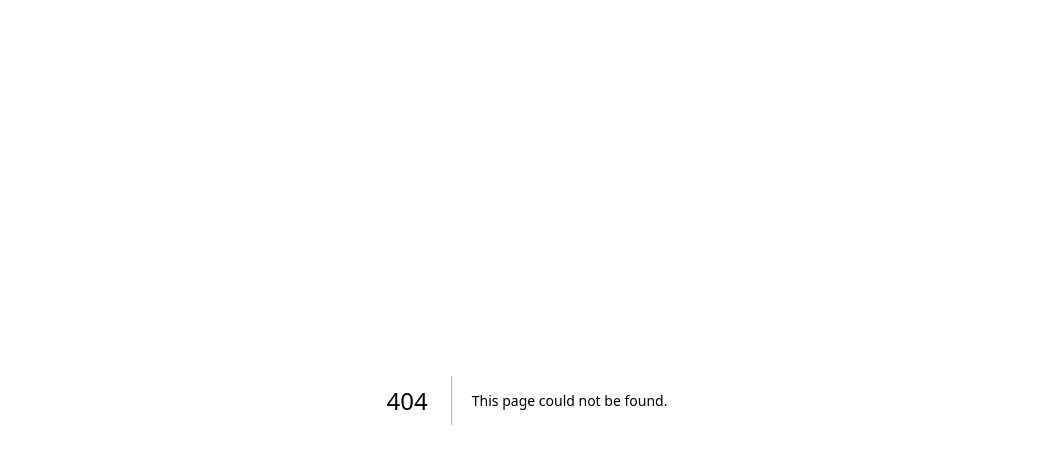
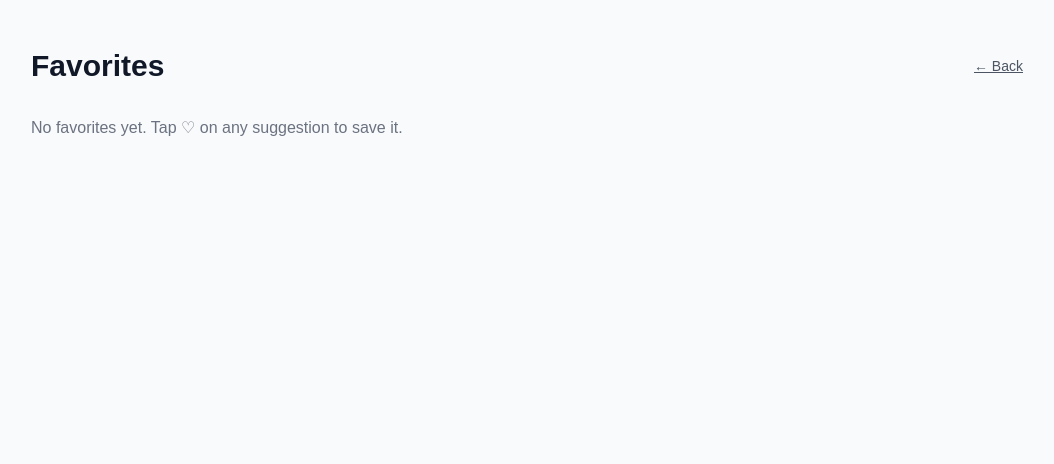
Before and after one commit to amg0405/what-should-i-do, a Next.js app: page /favorites in a window 1280 px wide. Before the commit this address had no page. Shown: the top 464 px of the page, without its empty margins (113-1167 px from the left). Built offline with nearby package versions, Linux system fonts and the light colour scheme.

Commit message:
feat: favorites page

```diff
--- /dev/null
+++ b/app/favorites/page.tsx
@@ -0,0 +1,47 @@
+'use client';
+import { useEffect, useState } from 'react';
+import { getPool } from '@/lib/pool';
+import { useFavorites } from '@/lib/storage';
+import ActivityCard from '@/components/ActivityCard';
+import type { Activity } from '@/lib/types';
+
+export default function FavoritesPage() {
+  const { favorites, toggle } = useFavorites();
+  const [items, setItems] = useState<Activity[]>([]);
+
+  useEffect(() => {
+    const teen = getPool('teen').activities;
+    const adult = getPool('adult').activities;
+    const all = [...teen, ...adult];
+    const byId = new Map(all.map((a) => [a.id, a]));
+    setItems(favorites.map((id) => byId.get(id)).filter((a): a is Activity => !!a));
+  }, [favorites]);
+
+  return (
+    <main className="min-h-screen bg-gray-50">
+      <div className="max-w-5xl mx-auto px-4 py-8 sm:py-12">
+        <header className="flex items-center justify-between mb-8">
+          <h1 className="text-2xl sm:text-3xl font-bold text-gray-900">Favorites</h1>
+          <a href="/" className="text-sm text-gray-600 hover:text-gray-900 underline">
+            ← Back
+          </a>
+        </header>
+        {items.length === 0 ? (
+          <p className="text-gray-500">No favorites yet. Tap ♡ on any suggestion to save it.</p>
+        ) : (
+          <div className="grid grid-cols-1 sm:grid-cols-2 lg:grid-cols-3 gap-4">
+            {items.map((a) => (
+              <ActivityCard
+                key={a.id}
+                activity={a}
+                isFavorite={true}
+                onToggleFavorite={() => toggle(a.id)}
+                onDidIt={() => {}}
+              />
+            ))}
+          </div>
+        )}
+      </div>
+    </main>
+  );
+}
```
